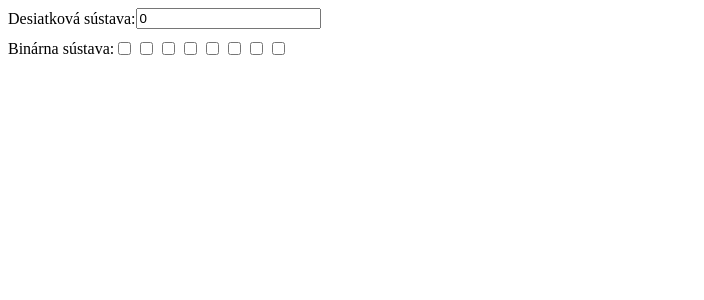
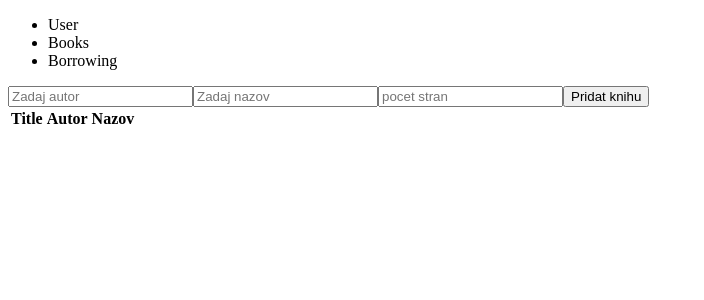
Before and after one commit to dana2163/library-fe, an Angular app: page / in a window 1280 px wide. Shown: the top 300 px of the page, without its empty margins (0-704 px from the left). Built offline with nearby package versions, Linux system fonts and the light colour scheme.

Commit message:
du2 pracovna verzia nefunguje spravne

```diff
--- a/src/app/app.component.html
+++ b/src/app/app.component.html
@@ -1,20 +1,60 @@
-<div class="input-container">
-  <label>Desiatková sústava:</label>
-  <input
-    type="number"
-    [(ngModel)]="decimalNumber"
-    (ngModelChange)="decimalToBinary()"
-  />
+<nav>
+  <ul>
+    <li (click)="changeMenu(menuType.Users)">User</li>
+    <li (click)="changeMenu(menuType.Books)">Books</li>
+    <li (click)="changeMenu(menuType.Borrowing)">Borrowing</li>
+  </ul>
+</nav>
+
+  <div *ngIf="menu === menuType.Users">
+    <form [formGroup]="userFormGroup" (ngSubmit)="addUser()">
+      <input formControlName="id" type="text" placeholder="Zadaj id">
+      <input formControlName="name" type="text" placeholder="Zadaj meno">
+      <input formControlName="contact" type="text" placeholder="Zadaj kontakt">
+      <button type="submit">Pridat usera</button>
+    </form>
+
+    <table>
+      <thead>
+      <th>ID</th>
+      <th>Meno</th>
+      <th>Kontakt</th>
+      </thead>
+      <tbody>
+      <tr *ngFor="let user of users">
+        <td>{{user.id}}</td>
+        <td>{{user.name}}</td>
+        <td>{{user.contact}}</td>
+      </tr>
+      </tbody>
+    </table>
+  </div>
+
+  <div *ngIf="menu === menuType.Books">
+    <form [formGroup]="bookFormGroup" (ngSubmit)="addBook()">
+      <input formControlName="autor" type="text" placeholder="Zadaj autor">
+      <input formControlName="title" type="text" placeholder="Zadaj nazov">
+      <input formControlName="count" type="text" placeholder="pocet stran">
+      <button type="submit">Pridat knihu</button>
+    </form>
+
+    <table>
+      <thead>
+      <th>Title</th>
+      <th>Autor</th>
+      <th>Nazov</th>
+      </thead>
+      <tbody>
+      <tr *ngFor="let book of books">
+        <td>{{book.title}}</td>
+        <td>{{book.author}}</td>
+        <td>{{book.count}}</td>
+      </tr>
+      </tbody>
+    </table>
+  </div>
+
+
+<div *ngIf="menu === menuType.Borrowing">
+  займы
 </div>
-<div class="input-container">
-  <label>Binárna sústava:</label>
-  <div class="binary-input">
-    <div *ngFor="let bit of binaryArray; let i = index; trackBy: trackByIndex">
-      <input
-        type="checkbox"
-        [(ngModel)]="binaryArray[i]"
-        (ngModelChange)="binaryToDecimal()"
-      />
-    </div>
-  </div>
-</div>
--- a/src/app/app.component.ts
+++ b/src/app/app.component.ts
@@ -1,4 +1,23 @@
 import { Component } from '@angular/core';
+import { FormControl, FormGroup } from "@angular/forms";
+
+interface User {
+  id: string,
+  name: string,
+  contact: string
+}
+
+interface Book {
+  author: string,
+  title: string,
+  count: number
+}
+
+enum Menu {
+  Users = 'USERS',
+  Books = 'BOOKS',
+  Borrowing = 'BORROWING'
+}
 
 @Component({
   selector: 'app-root',
@@ -6,29 +25,40 @@ import { Component } from '@angular/core';
   styleUrls: ['./app.component.css'],
 })
 export class AppComponent {
-  decimalNumber = 0;
-  binaryArray: number[] = [0, 0, 0, 0, 0, 0, 0, 0];
+  bookFormGroup: FormGroup;
+  users: User[] = [];
+  books: Book[] = [];
+  menu = Menu.Books;
+  menuType = Menu;
+  userFormGroup: FormGroup;
 
-  decimalToBinary(): void {
-    let binaryArray: number[] = [];
-    let decimalNumber = this.decimalNumber;
-    while (decimalNumber > 0) {
-      let remainder = decimalNumber % 2;
-      binaryArray.unshift(remainder);
-      decimalNumber = Math.floor(decimalNumber / 2);
-    }
-    this.binaryArray = binaryArray.length > 0 ? binaryArray : [0];
+  constructor() {
+    this.bookFormGroup = new FormGroup({
+      autor: new FormControl(null),
+      title: new FormControl(null),
+      count: new FormControl(null),
+    });
+
+    this.userFormGroup = new FormGroup({
+      id: new FormControl(null),
+      name: new FormControl(null),
+      contact: new FormControl(null),
+    });
   }
 
-  binaryToDecimal(): void {
-    let decimalNumber = 0;
-    for (let i = this.binaryArray.length - 1; i >= 0; i--) {
-      decimalNumber += this.binaryArray[i] * Math.pow(2, 7 - i);
-    }
-    this.decimalNumber = decimalNumber;
+
+  addBook(): void {
+    this.books.push(this.bookFormGroup.value);
+    this.bookFormGroup.reset();
   }
 
-  trackByIndex(index: number, item: any): number {
-    return index;
+  addUser(): void {
+    this.users.push(this.userFormGroup.value);
+    this.userFormGroup.reset();
+  }
+
+
+  changeMenu(menu: Menu): void {
+    this.menu = menu;
   }
 }
--- a/src/app/app.module.ts
+++ b/src/app/app.module.ts
@@ -2,7 +2,7 @@ import { NgModule } from '@angular/core';
 import { BrowserModule } from '@angular/platform-browser';
 
 import { AppComponent } from './app.component';
-import {FormsModule} from "@angular/forms";
+import {FormsModule, ReactiveFormsModule} from "@angular/forms";
 
 @NgModule({
   declarations: [
@@ -10,7 +10,8 @@ import {FormsModule} from "@angular/forms";
   ],
     imports: [
         BrowserModule,
-        FormsModule
+        FormsModule,
+        ReactiveFormsModule
     ],
   providers: [],
   bootstrap: [AppComponent]
```
Also changed, not shown: 1 other file (tests, documents, lock files or other folders).
